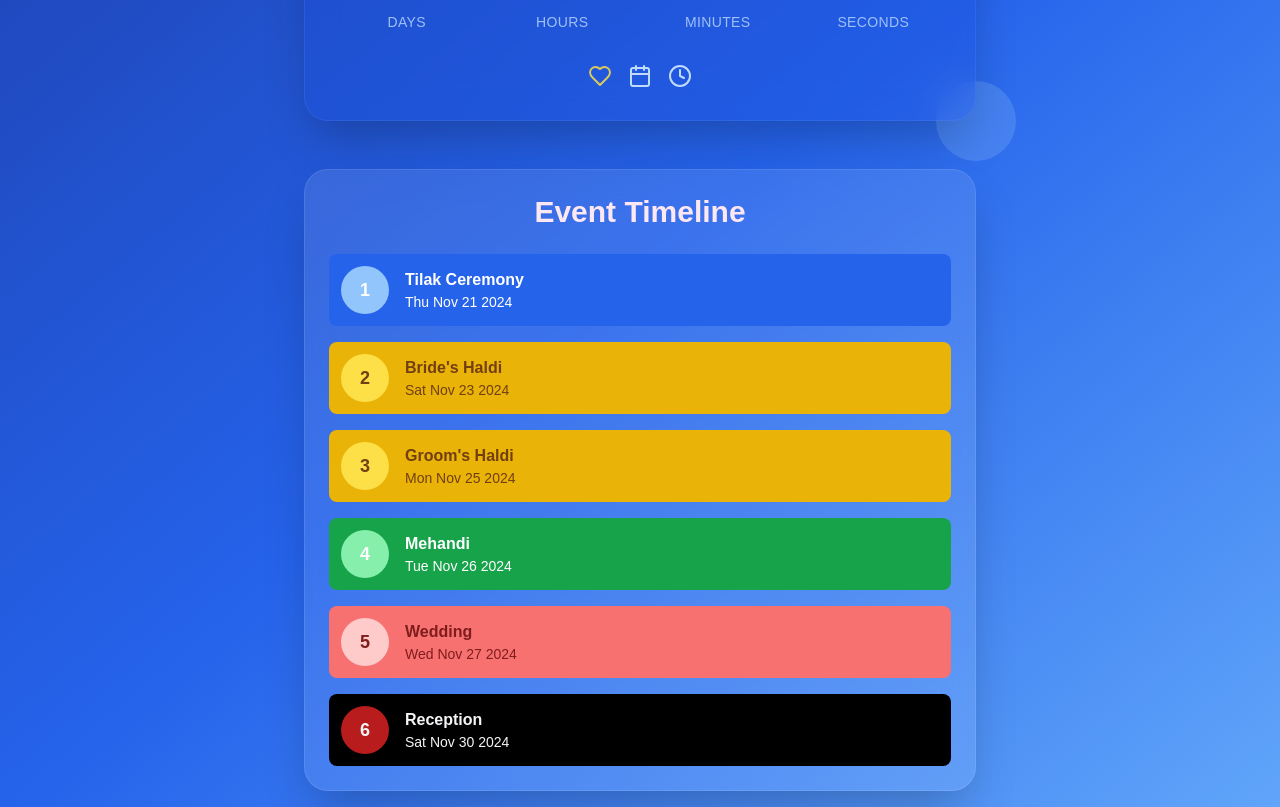
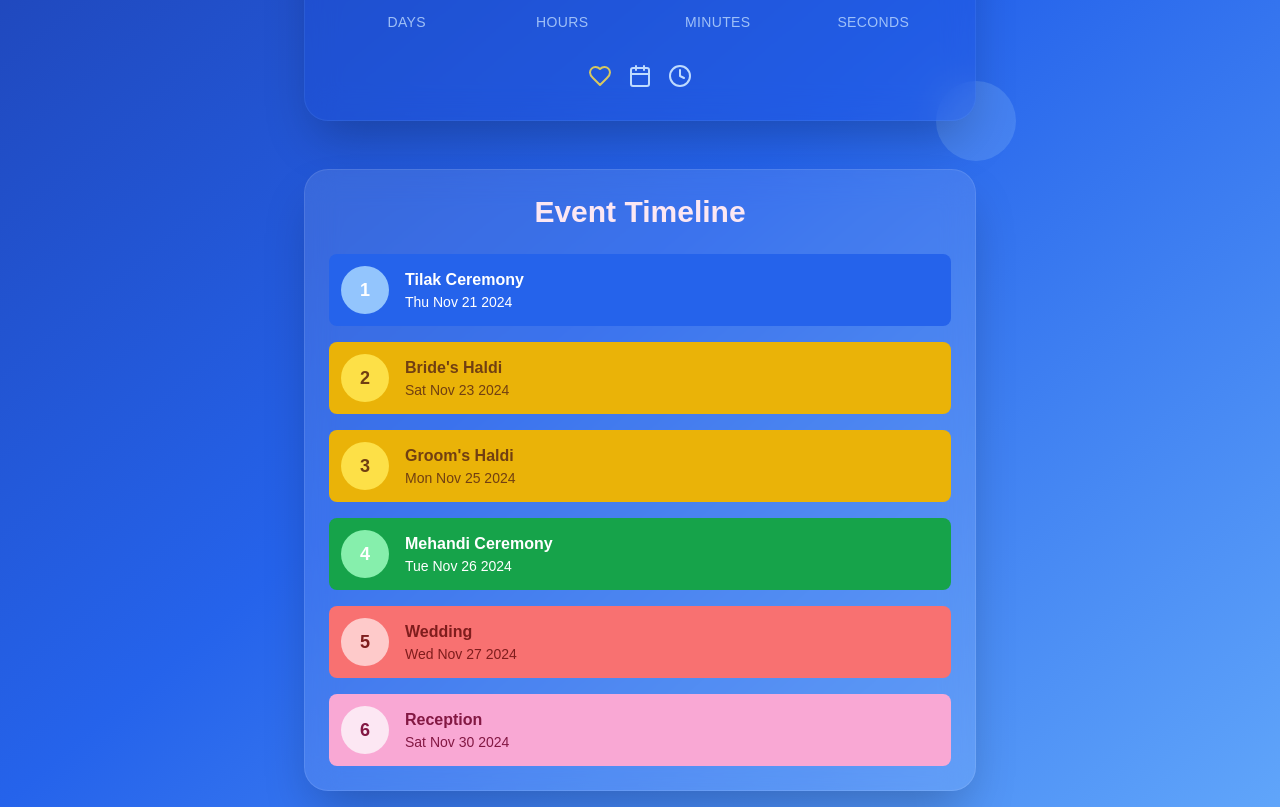
Before and after one commit to theaayushsingh/WeddingTimeline, a Next.js app: page / in a window 1280 px wide. Shown: the part 277-1084 px from the top of the page. Built offline with nearby package versions, Linux system fonts and the light colour scheme.

Commit message:
Update wedding-config.ts

```diff
--- a/app/components/wedding-config.ts
+++ b/app/components/wedding-config.ts
@@ -2,7 +2,7 @@ export const events = [
   { name: 'Tilak Ceremony', date: new Date('2024-11-21T00:00:00'), theme: 'tilak' },
   { name: "Bride's Haldi", date: new Date('2024-11-23T00:00:00'), theme: 'haldi' },
   { name: "Groom's Haldi", date: new Date('2024-11-25T00:00:00'), theme: 'haldi' },
-    { name: 'Mehandi', date: new Date('2024-11-26T00:00:00'), theme: 'mehandi' },
+  { name: 'Mehandi Ceremony', date: new Date('2024-11-26T00:00:00'), theme: 'mehandi' },
   { name: 'Wedding', date: new Date('2024-11-27T00:00:00'), theme: 'wedding' },
   { name: 'Reception', date: new Date('2024-11-30T00:00:00'), theme: 'reception' }
 ] as const;
@@ -77,17 +77,17 @@ export const events = [
     secondary: 'bg-red-200',
   },
   reception: {
-      background: 'bg-gradient-to-br from-gray-900 via-gray-800 to-gray-700',
-      text: 'text-gray-100',
-      headingText: 'text-white',
-      subHeadingText: 'text-gray-300',
-      accent: 'text-red-500',
-      icon: 'text-red-400',
-      cardBackground: 'bg-black bg-opacity-50',
-      cardBorder: 'border-red-800',
-      decorPrimary: 'bg-red-600',
-      decorSecondary: 'bg-gray-600',
-      primary: 'bg-black',
-      secondary: 'bg-red-700',
+    background: 'bg-gradient-to-br from-pink-100 via-pink-200 to-pink-300',
+    text: 'text-pink-900',
+    headingText: 'text-pink-800',
+    subHeadingText: 'text-pink-700',
+    accent: 'text-pink-500',
+    icon: 'text-pink-600',
+    cardBackground: 'bg-white bg-opacity-60',
+    cardBorder: 'border-pink-300',
+    decorPrimary: 'bg-pink-400',
+    decorSecondary: 'bg-pink-200',
+    primary: 'bg-pink-300',
+    secondary: 'bg-pink-100',
   },
 } as const;
```
Lines whose indentation alone changed are shown as unchanged.
